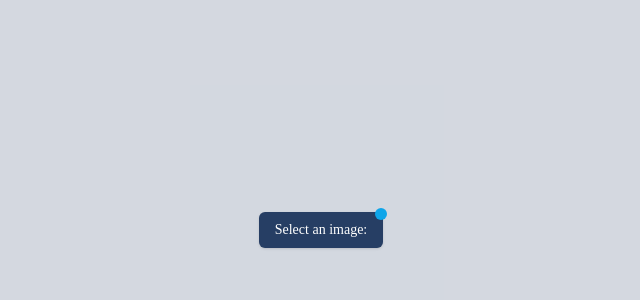
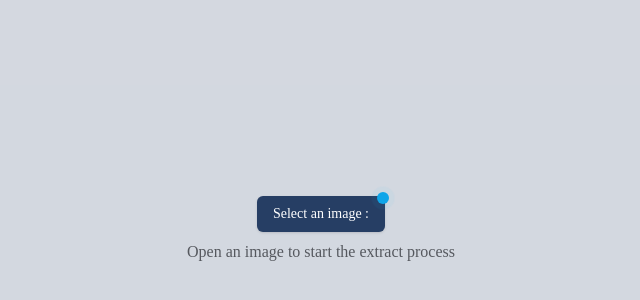
Before and after one commit to Ninhache/extract-theme, a React (Vite) app: page / in a window 1280 px wide. Shown: the part 170-470 px from the top of the page, without its empty margins (319-959 px from the left). Built offline with nearby package versions, Linux system fonts and the light colour scheme.

Commit message:
fix: improve landing page

```diff
--- a/src/App.tsx
+++ b/src/App.tsx
@@ -6,7 +6,9 @@ import { useImage } from "./contexts/ImageProvider";
 import LeftSide from "./LeftSide";
 import { createBlobURL, openFile } from "./lib/utils";
 import { DataContextProvider } from "./contexts/DataProvider";
+
 import Konvas from "./Konvas";
+import Balancer from "react-wrap-balancer";
 
 function App() {
   const { imageSrc, setImageState } = useImage();
@@ -26,13 +28,22 @@ function App() {
   return (
     <div className="flex justify-center items-center bg-primary/20 w-screen h-screen">
       {!imageSrc ? (
-        <Button variant="primary" onClick={openFileDialog} className="relative">
-          <span className="absolute -top-1 -right-1 flex h-3 w-3">
-            <span className="animate-ping absolute inline-flex h-full w-full rounded-full bg-sky-400 opacity-75"></span>
-            <span className="relative inline-flex rounded-full h-3 w-3 bg-sky-500"></span>
-          </span>
-          Select an image:
-        </Button>
+        <div className="text-center flex flex-col gap-2 justify-center items-center max-w-80">
+          <Button
+            variant="primary"
+            onClick={openFileDialog}
+            className="relative "
+          >
+            <span className="absolute -top-1 -right-1 flex h-3 w-3">
+              <span className="animate-ping absolute inline-flex h-full w-full rounded-full bg-sky-400 opacity-75"></span>
+              <span className="relative inline-flex rounded-full h-3 w-3 bg-sky-500"></span>
+            </span>
+            Select an image :
+          </Button>
+          <p className="text-muted-foreground animate-pulsec">
+            <Balancer>Open an image to start the extract process</Balancer>
+          </p>
+        </div>
       ) : (
         <DataContextProvider>
           <div className="flex overflow-hidden h-full w-full">
```
